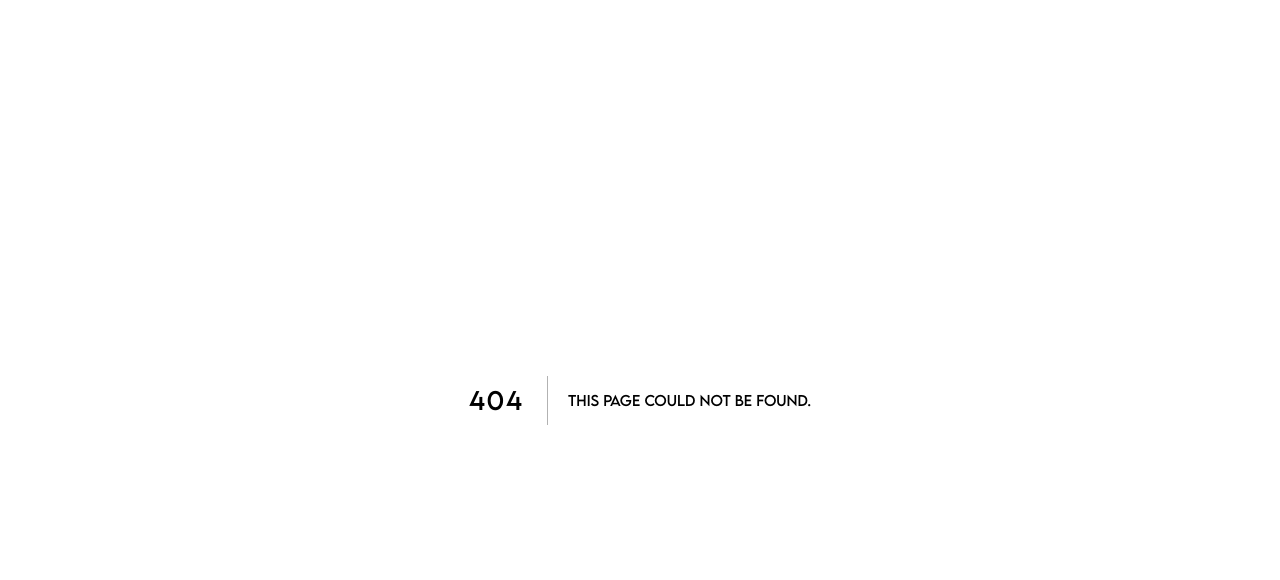
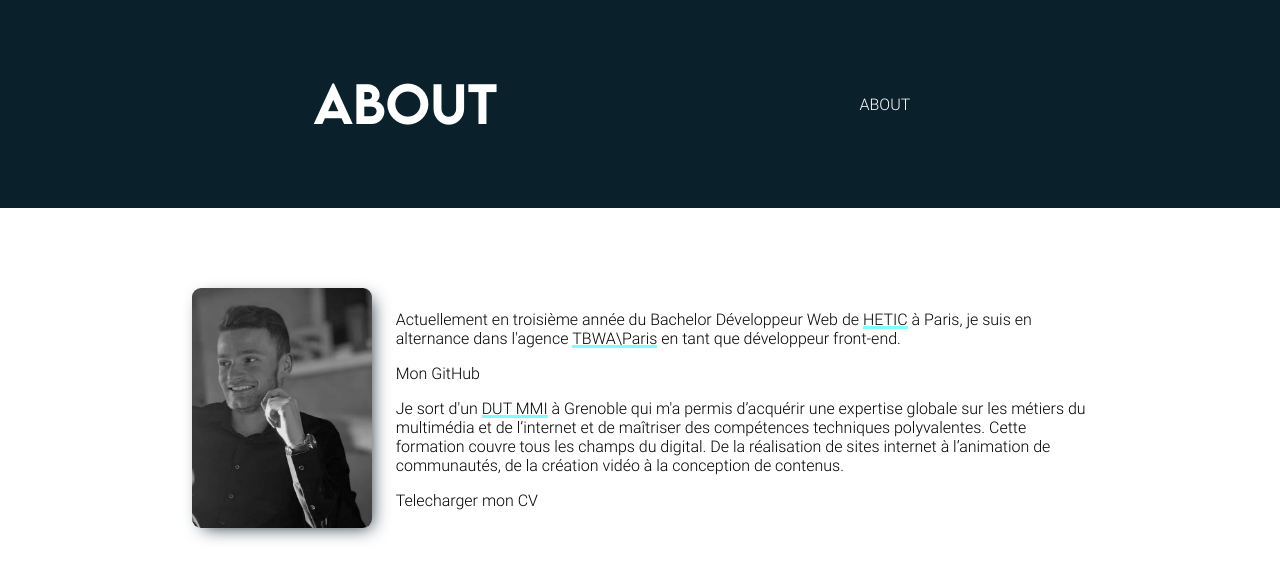
Before and after one commit to AlexisF9/Porfolio, a Next.js app: page /about in a window 1280 px wide. Before the commit this address had no page. Shown: the top 580 px of the page. Built offline with nearby package versions, Linux system fonts and the light colour scheme.

Commit message:
add new animation + remove modal

```diff
--- a/src/component/footer/footer.module.scss
+++ b/src/component/footer/footer.module.scss
@@ -1,5 +1,5 @@
-@import "../../styles/mixins";
-@import "../../styles/variables";
+@import "styles/mixins";
+@import "styles/variables";
 
 .footer {
     position: absolute;
--- a/src/component/header/header.module.scss
+++ b/src/component/header/header.module.scss
@@ -1,12 +1,12 @@
-@import "../../styles/mixins";
-@import "../../styles/variables";
+@import "styles/mixins";
+@import "styles/variables";
 
 .header {
     //margin-bottom: -4rem;
     margin-bottom: 5rem;
 
     .headerContent {
-        background-color: #0a202b;
+        background-color: $primary;
         display: flex;
         justify-content: space-evenly;
         align-items: center;
@@ -65,6 +65,7 @@
 
             li {
                 margin: 0 0.5rem 0 0.5rem;
+                font-size: 1rem;
 
                 @include mobile {
                     margin: 0 1rem 0 0;
--- a/src/pages/posts/about/index.js
+++ b/src/pages/about/index.js
@@ -1,6 +1,6 @@
 import Link from 'next/link'
 import css from './index.module.scss'
-import {Header} from '../../../component/header'
+import { Header } from 'component/header';
 import {createRef, useEffect} from "react";
 
 export default function About() {
--- a/src/pages/posts/about/index.module.scss
+++ b/src/pages/about/index.module.scss
@@ -1,5 +1,5 @@
-@import "../../../styles/mixins";
-@import "../../../styles/variables";
+@import "styles/mixins";
+@import "styles/variables";
 
 .about {
     @include fondAnimation;
--- a/src/pages/index.module.scss
+++ b/src/pages/index.module.scss
@@ -91,40 +91,32 @@
 
     .modal {
         pointer-events: none;
-        opacity: 0;
-        width: 500px;
+        width: 50%;
         position: fixed;
-        top: 50%;
-        left: 50%;
-        transform: translate(-50%, -50%);
+        top: 0;
+        right: -50%;
+        bottom: 0;
         background-color: white;
         z-index: 9999999;
         color: black;
-        border-radius: 9px;
+        transition: right 0.6s;
+
+        @include mobile {
+            width: 100%;
+            right: -100%;
+        }
+
+        .modalContent {
             padding: 3rem 2rem;
-        transition: opacity $transition;
 
             img {
-            width: 25rem;
+                width: 100%;
                 @include img;
                 margin-top: 1rem;
-            display: none;
 
                 @include mobile {
-                display: inherit;
-                width: 100%;
                     margin-top: 2rem;
                 }
-        }
-
-        @include mobile {
-            top: 0;
-            left: 0;
-            right: 0;
-            bottom: 0;
-            width: auto;
-            border-radius: 0;
-            transform: inherit;
             }
 
             span {
@@ -140,16 +132,19 @@
                 @include lien;
             }
         }
+    }
 
     .open {
-        opacity: 1;
+        right: 0;
         pointer-events: auto;
     }
 
     .overlay {
         z-index: 9999998;
         opacity: 0;
+        transition: opacity $transition;
     }
+
     .overlayOpen {
         position: fixed;
         top: 0;
--- a/src/styles/_mixins.scss
+++ b/src/styles/_mixins.scss
@@ -88,10 +88,13 @@
 
     @keyframes expand {
         0% {
-          transform: translate(0);
+          transform: scale(1);
+          opacity: 1;
         }
         100% {
-            transform: translate(-100%);
+            transform: scale(2);
+            opacity: 0;
+            pointer-events: none;
         }
       }
 }
```
Also changed, not shown: src/pages/index.js (+6 -5 lines). Lines whose indentation alone changed are shown as unchanged.
